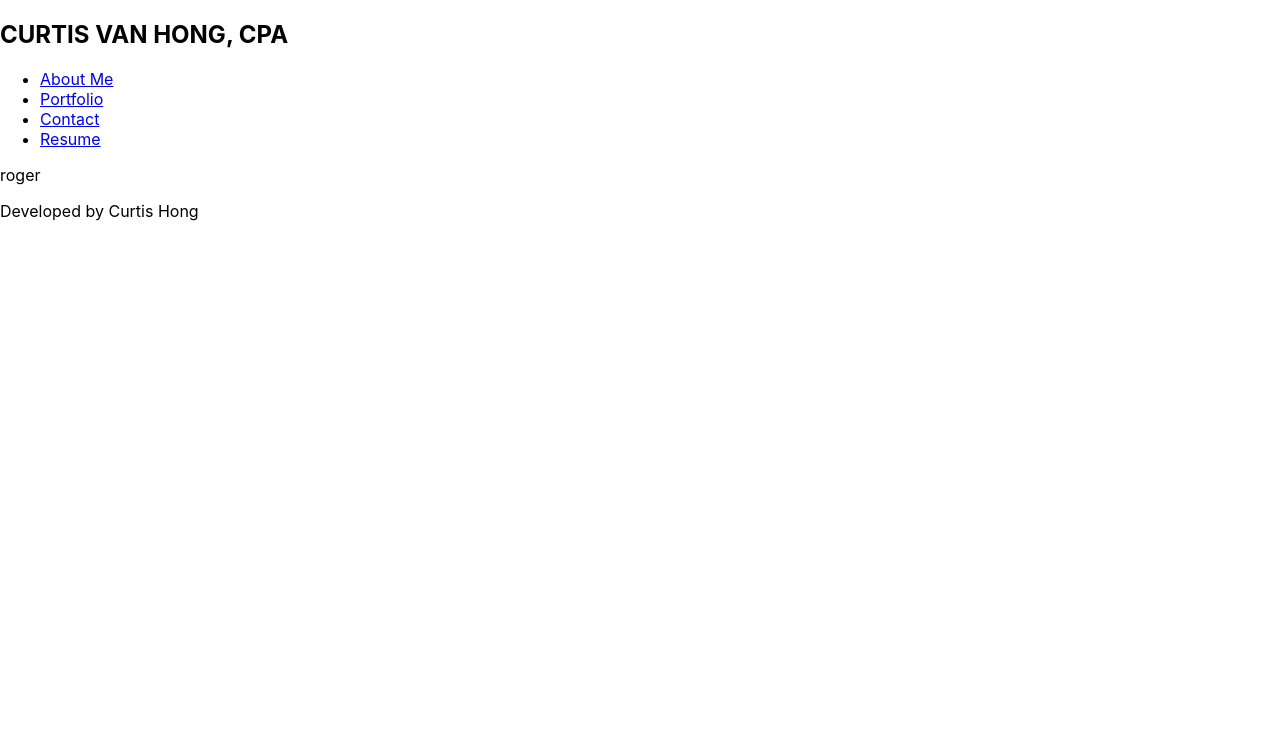
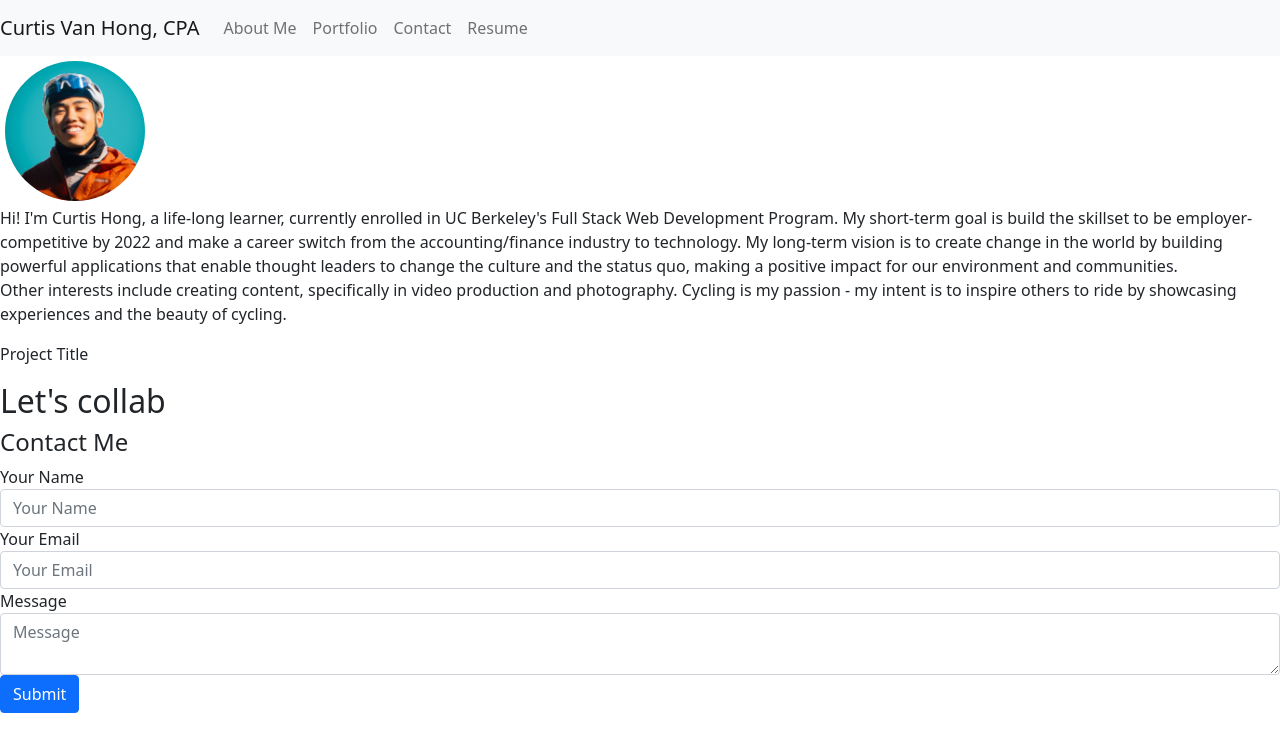
Before and after one commit to NonchalantGarage/stay-reactive-portfolio, a React (Create React App) app: page / in a window 1280 px wide. Shown: the top 752 px of the page. Built offline with nearby package versions, Linux system fonts and the light colour scheme.

Commit message:
require src image to about me page and updated contact form at the footer and updated nav bar

```diff
--- a/package.json
+++ b/package.json
@@ -9,6 +9,7 @@
     "@testing-library/user-event": "^13.5.0",
     "bootstrap": "^5.1.3",
     "react": "^17.0.2",
+    "react-bootstrap": "^2.2.1",
     "react-dom": "^17.0.2",
     "react-scripts": "5.0.0",
     "web-vitals": "^2.1.4"
@@ -20,7 +21,6 @@
     "eject": "react-scripts eject",
     "predeploy": "npm run build",
     "deploy": "gh-pages -d build"
-
   },
   "eslintConfig": {
     "extends": [
--- a/src/App.js
+++ b/src/App.js
@@ -1,9 +1,10 @@
-import logo from './logo.svg';
 import './App.css';
 import Nav from './components/Navigation';
 import Footer from './components/Footer';
 import Header from './components/Header';
 import Project from './components/Project';
+import About from './components/About';
+import 'bootstrap/dist/css/bootstrap.min.css';
 
 
 function App() {
@@ -13,7 +14,8 @@ function App() {
     <div className="">
         <Nav></Nav>
         <Header></Header>
-        <Project title='roger'></Project>
+        <About/>
+        <Project title='Project Title'></Project>
         <Footer></Footer>
 
     </div>
--- /dev/null
+++ b/src/components/About/about.css
@@ -0,0 +1,7 @@
+
+.about img{
+    height: 150px;
+    width: 150px;
+    border-radius: 50%;
+    padding: 5px;
+}
--- /dev/null
+++ b/src/components/About/index.js
@@ -0,0 +1,18 @@
+import React from 'react'
+import './about.css';
+
+function About(){
+    return(
+        <div  className = "about" id ="about">
+             <img src={require('../../assets/Selfie.png')} alt="Selfie"/>
+            <p>Hi! I'm Curtis Hong, a life-long learner, currently enrolled in UC Berkeley's Full Stack Web Development Program. My short-term goal is build the skillset to be employer-competitive by 2022 and make a career switch from the accounting/finance industry to technology. My long-term vision is to create change in the world by building powerful applications that enable thought leaders to change the culture and the status quo, making a positive impact for our environment and communities.
+              <br>
+
+              </br>
+                Other interests include creating content, specifically in video production and photography. Cycling is my passion - my intent is to inspire others to ride by showcasing experiences and the beauty of cycling.
+            </p>
+        </div>
+    )
+}
+
+export default About;
--- a/src/components/Footer/index.js
+++ b/src/components/Footer/index.js
@@ -1,7 +1,30 @@
 import React from "react";
 
 function Footer() {
-  return <div>Developed by Curtis Hong</div>;
+  return (
+    <div>
+      <h2 id="contact-me">Let's collab</h2>
+      <div className="contact-me">
+
+        <h4>Contact Me</h4>
+
+        <form>
+          <div className="form-group">
+          <label for="contact-name">Your Name</label>
+          <input className="form-control" type="text" id="contact-name" placeholder="Your Name" />
+
+          <label for="contact-email">Your Email</label>
+          <input  className="form-control" type="text" id="email-address" placeholder="Your Email" />
+
+          <label for="contact-message">Message</label>
+          <textarea  className="form-control" id="contact-message" placeholder="Message"></textarea>
+
+          <button className="btn btn-primary" type="submit">Submit</button>
+          </div>
+        </form>
+      </div>
+    </div>
+  );
 }
 
 export default Footer;
--- a/src/components/Navigation/index.js
+++ b/src/components/Navigation/index.js
@@ -1,18 +1,30 @@
 import React from 'react'
+
 
 function Nav () {
     return(
-        <div>
-            <nav>
-            <h1>CURTIS VAN HONG, CPA</h1>
-            <ul>
-                <li> <a href="#about-me"> About Me</a></li>
-                <li> <a href="#portfolio">Portfolio </a> </li>
-                <li> <a href="#contact-me">Contact</a> </li>
-                <li> <a href="#resume">Resume</a> </li>
-            </ul>
-        </nav>
+        <nav className="navbar navbar-expand-lg navbar-light bg-light">
+        <a className="navbar-brand" href="#">Curtis Van Hong, CPA  </a>
+        <button className="navbar-toggler" type="button" data-toggle="collapse" data-target="#navbarNav" aria-controls="navbarNav" aria-expanded="false" aria-label="Toggle navigation">
+          <span className="navbar-toggler-icon"></span>
+        </button>
+        <div className="collapse navbar-collapse" id="navbarNav">
+          <ul className="navbar-nav">
+            <li className="nav-item">
+              <a className="nav-link" href="#contact-me">About Me</a>
+            </li>
+            <li className="nav-item">
+              <a className="nav-link" href="#portfolio">Portfolio</a>
+            </li>
+            <li className="nav-item">
+              <a className="nav-link" href="#contact">Contact</a>
+            </li>
+            <li className="nav-item">
+              <a className="nav-link " href="#resume">Resume</a>
+            </li>
+          </ul>
         </div>
+      </nav>
     )
 
 }
```
Also changed, not shown: src/assets/Selfie.png (added), 1 other file (tests, documents, lock files or other folders).
